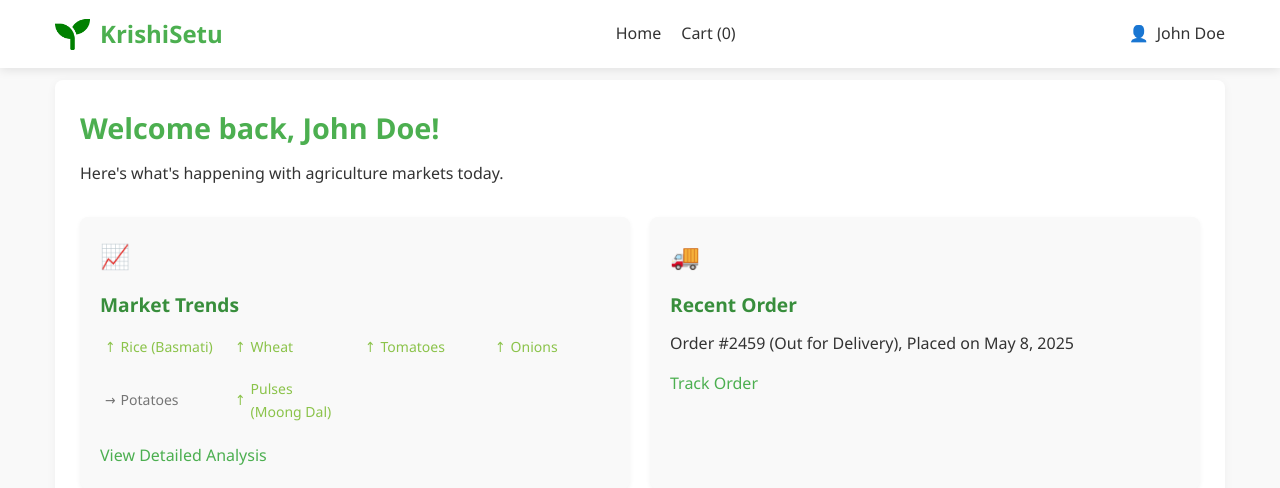
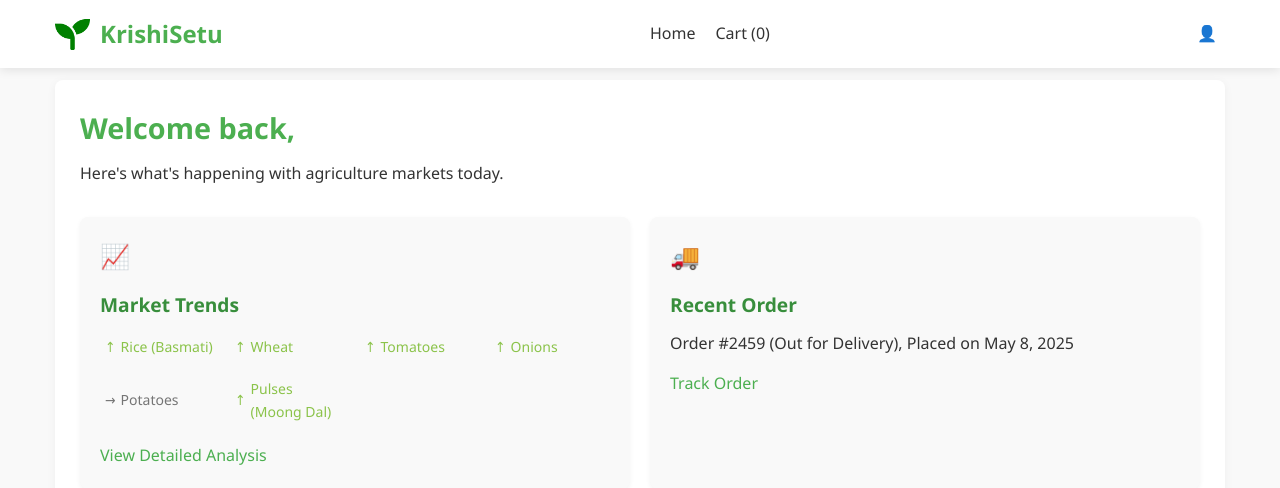
Before and after one commit to PranavAmara05/UID-4th-sem, a Flask app: template templates/user1.html in a window 1280 px wide. Shown: the top 488 px of the page. Run offline with Flask 3, Linux system fonts and the light colour scheme; the template is opened without the code that fills it, so the values that code supplies are empty.

Commit message:
Update user1.html

```diff
--- a/templates/user1.html
+++ b/templates/user1.html
@@ -1007,7 +1007,7 @@
 
                 <div class="user-menu">
                     <div class="user-icon" id="userMenuToggle">
-                        👤 <span>John Doe</span>
+                        👤 <span></span>
                     </div>
                     <div class="dropdown-menu" id="userDropdown">
                         <a href = "{{ url_for('user_profile') }}";>My Profile</a>
@@ -1875,7 +1875,7 @@
             };
 
             // Update welcome message
-            document.querySelector('.welcome-section h2').textContent = `Welcome back, ${userData.name}!`;
+            document.querySelector('.welcome-section h2').textContent = `Welcome back, `;
 
             // Update recent order card
             updateRecentOrderCard();
```
